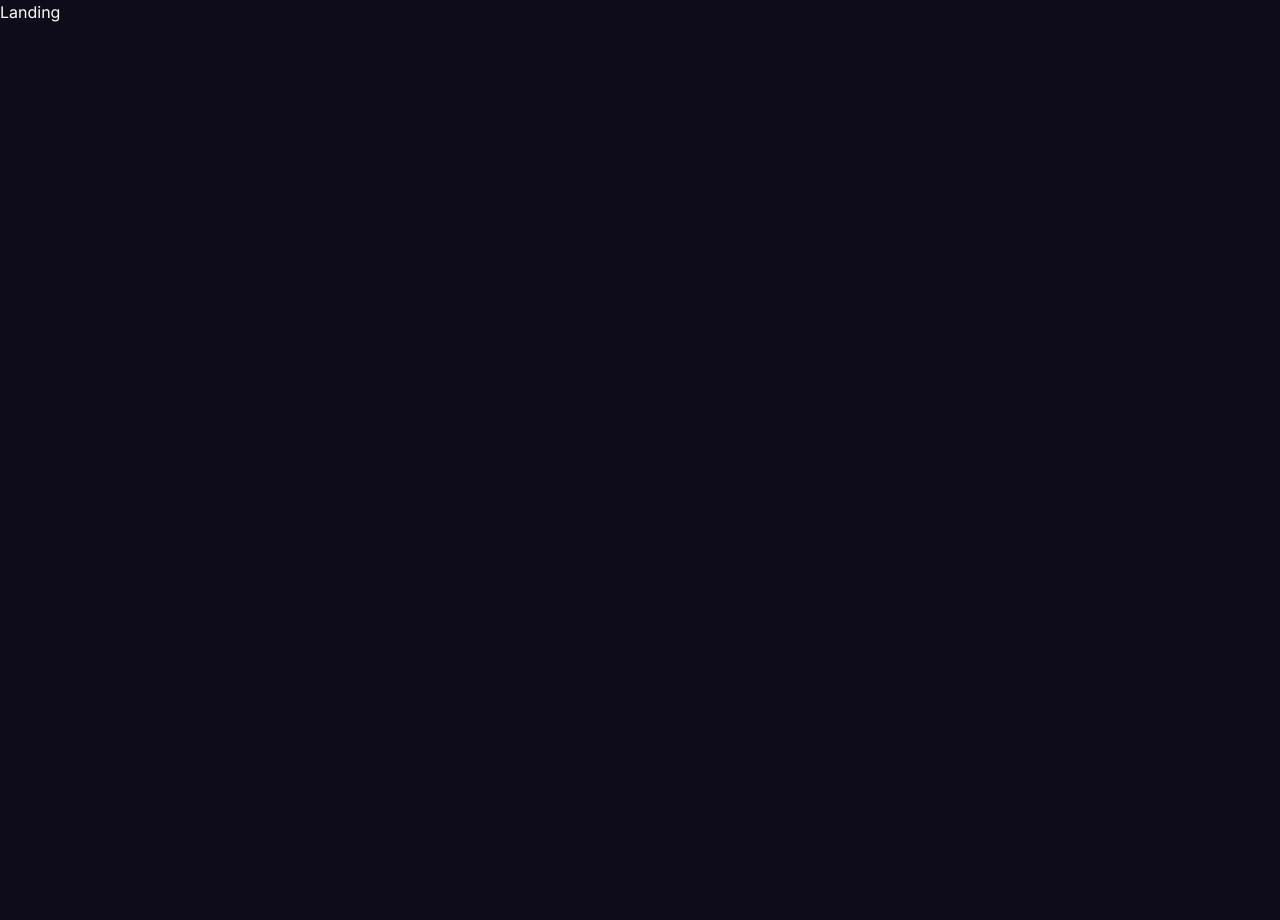
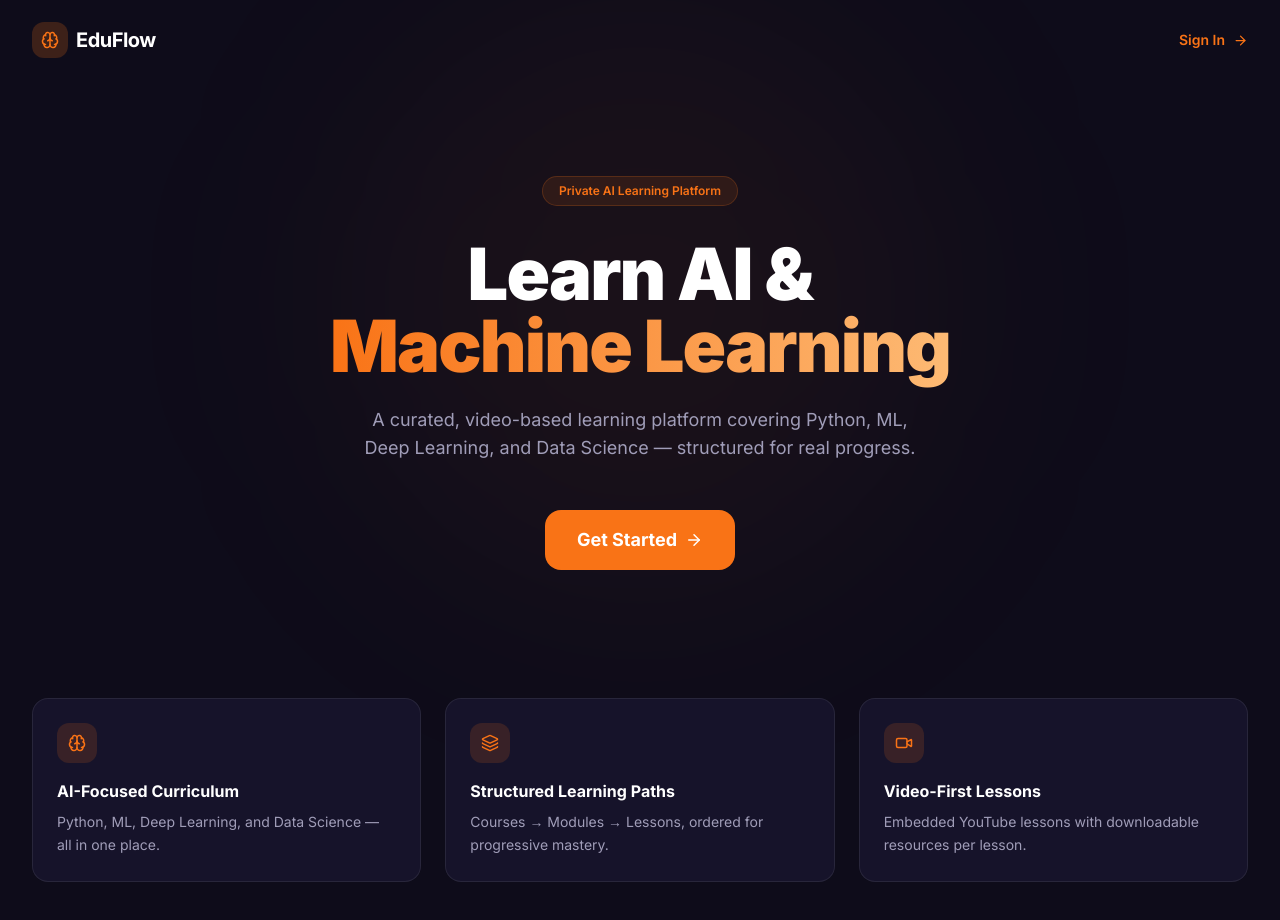
Before and after one commit to bsasidharan15/Eduflow-E-Learning-Platform, a React (Vite) app in the folder frontend/: page / in a window 1280 px wide. Shown: the top 920 px of the page. Before the commit the page ends 800 px from the top, so only its background shows below. Built offline with nearby package versions, Linux system fonts and the light colour scheme; no server answers.

Commit message:
feat(frontend): add landing and login pages

```diff
--- a/frontend/src/pages/Landing.jsx
+++ b/frontend/src/pages/Landing.jsx
@@ -1 +1,84 @@
-export default function Landing() { return <div>Landing</div> }
+// frontend/src/pages/Landing.jsx
+import { Link } from 'react-router-dom'
+import { ArrowRight, Brain, Layers, Video } from 'lucide-react'
+
+const features = [
+  {
+    icon: Brain,
+    title: 'AI-Focused Curriculum',
+    desc: 'Python, ML, Deep Learning, and Data Science — all in one place.',
+  },
+  {
+    icon: Layers,
+    title: 'Structured Learning Paths',
+    desc: 'Courses → Modules → Lessons, ordered for progressive mastery.',
+  },
+  {
+    icon: Video,
+    title: 'Video-First Lessons',
+    desc: 'Embedded YouTube lessons with downloadable resources per lesson.',
+  },
+]
+
+export default function Landing() {
+  return (
+    <div className="min-h-screen bg-base relative overflow-hidden">
+      {/* Background glow */}
+      <div className="absolute top-0 left-1/2 -translate-x-1/2 w-[600px] h-[600px] bg-accent/5 rounded-full blur-[120px] pointer-events-none" />
+
+      {/* Nav */}
+      <nav className="relative z-10 page-container flex items-center justify-between h-20">
+        <div className="flex items-center gap-2">
+          <div className="w-9 h-9 rounded-xl bg-accent/20 flex items-center justify-center">
+            <Brain size={18} className="text-accent" />
+          </div>
+          <span className="text-xl font-bold tracking-tight">EduFlow</span>
+        </div>
+        <Link
+          to="/login"
+          className="flex items-center gap-2 text-sm font-semibold text-accent hover:text-white transition-colors"
+        >
+          Sign In <ArrowRight size={15} />
+        </Link>
+      </nav>
+
+      {/* Hero */}
+      <section className="relative z-10 page-container pt-24 pb-32 text-center">
+        <div className="inline-flex items-center gap-2 bg-accent/10 border border-accent/20 rounded-full px-4 py-1.5 text-xs font-semibold text-accent mb-8 animate-fade-in">
+          Private AI Learning Platform
+        </div>
+        <h1 className="text-5xl sm:text-7xl font-black tracking-tight leading-none mb-6 animate-slide-up">
+          Learn AI &<br />
+          <span className="text-transparent bg-clip-text bg-gradient-to-r from-accent to-orange-300">
+            Machine Learning
+          </span>
+        </h1>
+        <p className="text-lg text-muted max-w-xl mx-auto mb-12 animate-slide-up">
+          A curated, video-based learning platform covering Python, ML, Deep
+          Learning, and Data Science — structured for real progress.
+        </p>
+        <Link
+          to="/login"
+          className="inline-flex items-center gap-2 bg-accent text-white font-bold px-8 py-4 rounded-2xl hover:brightness-110 hover:shadow-glow-lg transition-all duration-300 animate-slide-up text-lg"
+        >
+          Get Started <ArrowRight size={18} />
+        </Link>
+      </section>
+
+      {/* Features */}
+      <section className="relative z-10 page-container pb-24">
+        <div className="grid grid-cols-1 md:grid-cols-3 gap-6">
+          {features.map(({ icon: Icon, title, desc }) => (
+            <div key={title} className="glass-card glow-on-hover animate-slide-up">
+              <div className="w-10 h-10 rounded-xl bg-accent/15 flex items-center justify-center mb-4">
+                <Icon size={18} className="text-accent" />
+              </div>
+              <h3 className="font-bold text-white mb-2">{title}</h3>
+              <p className="text-sm text-muted leading-relaxed">{desc}</p>
+            </div>
+          ))}
+        </div>
+      </section>
+    </div>
+  )
+}
--- a/frontend/src/pages/Login.jsx
+++ b/frontend/src/pages/Login.jsx
@@ -1 +1,78 @@
-export default function Login() { return <div>Login</div> }
+// frontend/src/pages/Login.jsx
+import { useState } from 'react'
+import { useNavigate } from 'react-router-dom'
+import { Brain } from 'lucide-react'
+import { login } from '../api/auth'
+import { useAuthStore } from '../store/authStore'
+import Input from '../components/ui/Input'
+import Button from '../components/ui/Button'
+
+export default function Login() {
+  const [email, setEmail] = useState('')
+  const [password, setPassword] = useState('')
+  const [error, setError] = useState('')
+  const [loading, setLoading] = useState(false)
+  const { setAuth } = useAuthStore()
+  const navigate = useNavigate()
+
+  const handleSubmit = async (e) => {
+    e.preventDefault()
+    setError('')
+    setLoading(true)
+    try {
+      const data = await login(email, password)
+      setAuth(data.access_token, {
+        id: data.user_id,
+        full_name: data.full_name,
+        role: data.role,
+      })
+      navigate(data.role === 'admin' ? '/admin' : '/dashboard', { replace: true })
+    } catch (err) {
+      setError(err.response?.data?.detail || 'Invalid email or password')
+    } finally {
+      setLoading(false)
+    }
+  }
+
+  return (
+    <div className="min-h-screen bg-base flex items-center justify-center p-4 relative overflow-hidden">
+      <div className="absolute top-1/2 left-1/2 -translate-x-1/2 -translate-y-1/2 w-[500px] h-[500px] bg-accent/5 rounded-full blur-[100px] pointer-events-none" />
+      <div className="relative z-10 w-full max-w-md animate-slide-up">
+        <div className="text-center mb-8">
+          <div className="w-14 h-14 rounded-2xl bg-accent/20 flex items-center justify-center mx-auto mb-4">
+            <Brain size={24} className="text-accent" />
+          </div>
+          <h1 className="text-3xl font-black tracking-tight">Welcome back</h1>
+          <p className="text-muted mt-2 text-sm">Sign in to your EduFlow account</p>
+        </div>
+
+        <form onSubmit={handleSubmit} className="glass-card space-y-4">
+          <Input
+            label="Email address"
+            type="email"
+            placeholder="you@example.com"
+            value={email}
+            onChange={(e) => setEmail(e.target.value)}
+            required
+          />
+          <Input
+            label="Password"
+            type="password"
+            placeholder="••••••••"
+            value={password}
+            onChange={(e) => setPassword(e.target.value)}
+            required
+          />
+          {error && (
+            <div className="bg-red-500/10 border border-red-500/20 rounded-xl px-4 py-3 text-sm text-red-400">
+              {error}
+            </div>
+          )}
+          <Button type="submit" size="lg" className="w-full" disabled={loading}>
+            {loading ? 'Signing in…' : 'Sign In'}
+          </Button>
+        </form>
+      </div>
+    </div>
+  )
+}
```
